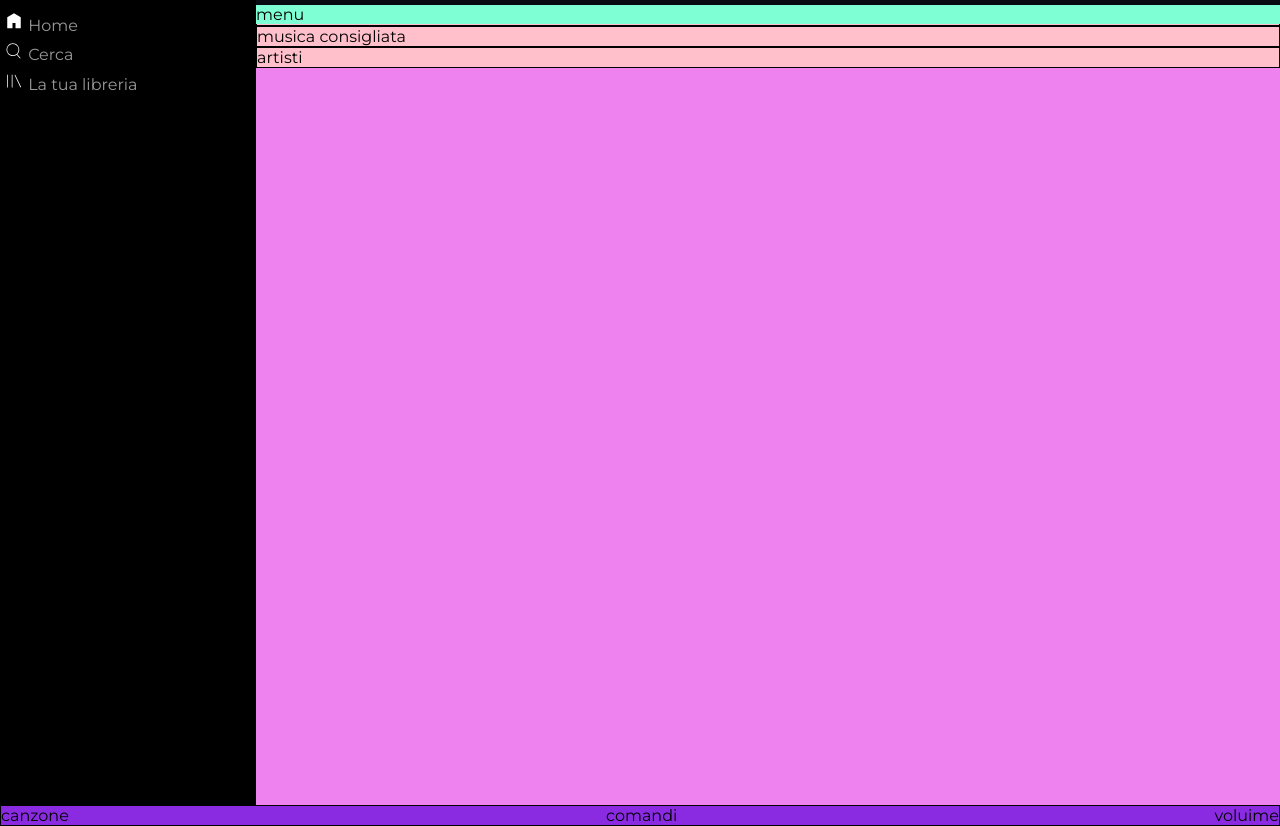
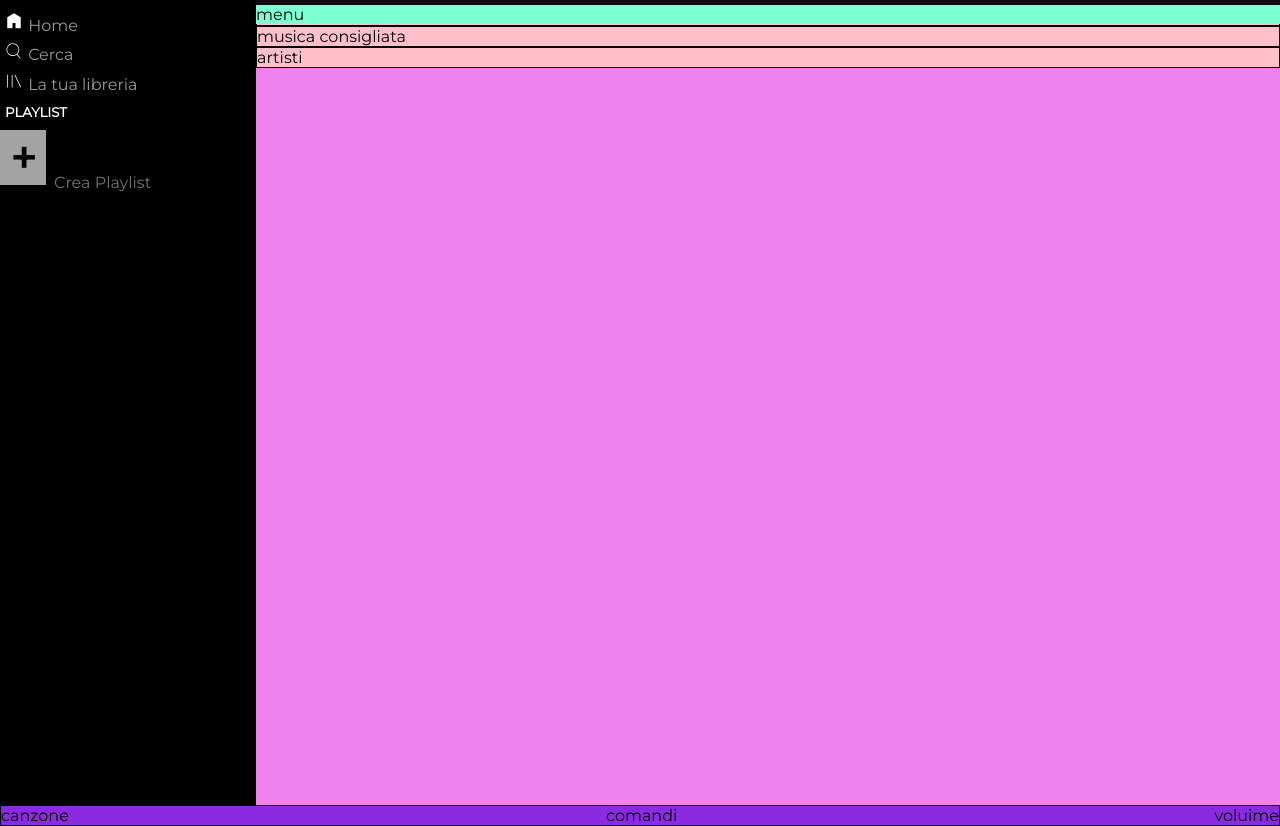
Before and after one commit to Asiaviscardi/html-css-spotifyweb, a plain HTML site: page index.html in a window 1280 px wide. Shown: the part 49-875 px from the top of the page. Drawn offline with Linux system fonts and the light colour scheme.

Commit message:
inserimento button nell'aside

```diff
--- a/index.html
+++ b/index.html
@@ -66,6 +66,12 @@
 
                     </ul>
 
+                    <h5>PLAYLIST</h5>
+
+                    <button>+</button>
+
+                    <span>Crea Playlist</span>
+
                 </div>
 
             </aside>
--- a/style.css
+++ b/style.css
@@ -78,6 +78,29 @@
     color: #f7f7f7;
 }
 
+.a-container h5{
+    margin: 4% 2%;
+}
+
+.a-container button{
+    background-color: #a3a3a3;
+    border: none;
+    cursor: pointer;
+    font-size: 45px;
+    font-weight: bold;
+    padding: 0% 4%;
+    position: relative;
+}
+
+.a-container span{
+    position: absolute;
+    top: 21%;
+    padding-left: 3%;
+    color: #717171;
+}
+
+
+
 
 
 
```
